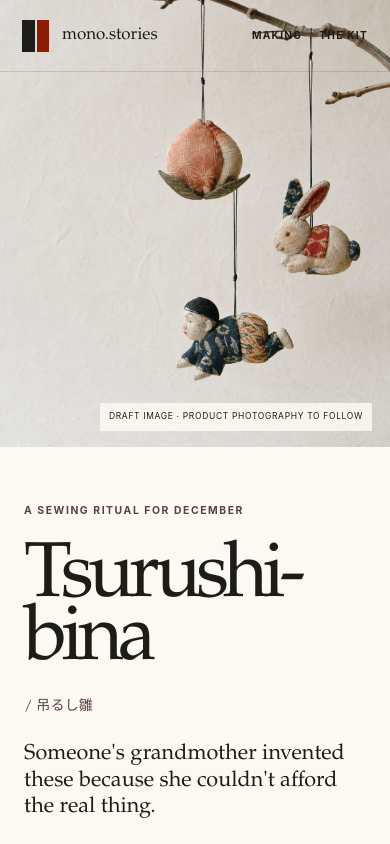
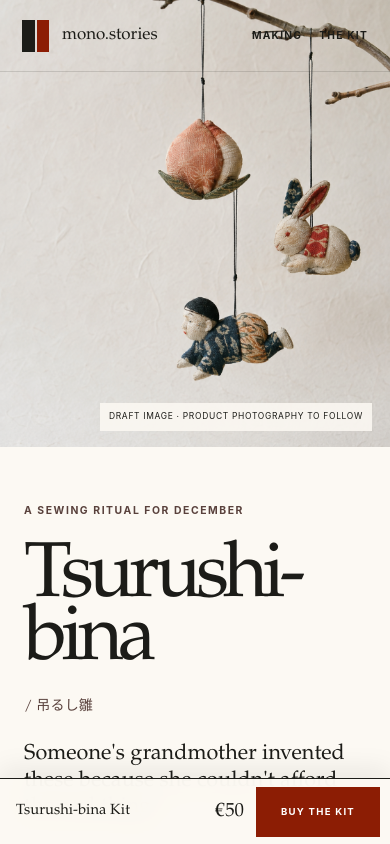
Before and after one commit to itosyun0805-pixel/monogatari, a Next.js app: page /pieces/tsurushi-bina-kit in a window 390 px wide. Shown: the top 844 px of the page. Built offline with nearby package versions, Linux system fonts and the light colour scheme; no server answers.

Commit message:
Feature Tsurushi-bina in object index

```diff
--- a/app/pieces/page.tsx
+++ b/app/pieces/page.tsx
@@ -7,6 +7,7 @@ import { client } from '@/sanity/lib/client'
 import { allPiecesQuery } from '@/sanity/lib/queries'
 import { siteUrl } from '@/lib/site'
 import type { PieceSummary } from '@/types/content'
+import { withTsurushiBina } from '@/content/tsurushi-bina-summary'
 
 export const revalidate = 60
 
@@ -17,7 +18,8 @@ export const metadata: Metadata = {
 }
 
 export default async function PiecesPage() {
-  const pieces = await client.fetch<PieceSummary[]>(allPiecesQuery)
+  const editorialPieces = await client.fetch<PieceSummary[]>(allPiecesQuery)
+  const pieces = withTsurushiBina(editorialPieces)
 
   return (
     <>
--- a/app/pieces/tsurushi-bina-kit/TsurushiPurchase.tsx
+++ b/app/pieces/tsurushi-bina-kit/TsurushiPurchase.tsx
@@ -5,8 +5,8 @@ import styles from './tsurushi.module.css'
 const SHOPIFY_CHECKOUT_URL = 'https://monostories-japan.myshopify.com/cart/47751296450731:1?country=DE&locale=en'
 
 export default function TsurushiPurchase() {
-
   return (
+    <>
       <section className={styles.purchase} id="kit" aria-labelledby="purchase-title">
         <div className={styles.purchaseIntro}>
           <p className={styles.sectionLabel}>Make the first three · 最初の三つ</p>
@@ -32,5 +32,15 @@ export default function TsurushiPurchase() {
           <p className={styles.taxNote}>Shipping, import duties, and taxes are calculated according to your destination at checkout.</p>
         </div>
       </section>
+
+      <aside className={styles.stickyPurchase} aria-label="Buy the Tsurushi-bina Kit">
+        <span className={styles.stickyProduct}>
+          <strong>Tsurushi-bina Kit</strong>
+          <small>Three ornaments · Ships within 30 days</small>
+        </span>
+        <span className={styles.stickyPrice}>€50</span>
+        <a href={SHOPIFY_CHECKOUT_URL}>Buy the kit</a>
+      </aside>
+    </>
   )
 }
--- a/app/pieces/tsurushi-bina-kit/tsurushi.module.css
+++ b/app/pieces/tsurushi-bina-kit/tsurushi.module.css
@@ -11,6 +11,7 @@
   --sans: -apple-system, BlinkMacSystemFont, 'Helvetica Neue', Arial, sans-serif;
   min-height: 100vh;
   overflow: hidden;
+  padding-bottom: 76px;
   background: var(--paper);
   color: var(--ink);
   font-family: var(--sans);
@@ -184,6 +185,14 @@
 .deadline { margin: 8px 0 0; color: rgba(252, 249, 243, .43); font-size: .62rem; text-align: center; }
 .taxNote { margin: 8px auto 0; max-width: 540px; color: rgba(252, 249, 243, .43); font-size: .62rem; line-height: 1.55; text-align: center; }
 
+.stickyPurchase { position: fixed; z-index: 80; right: 0; bottom: 0; left: 0; min-height: 76px; padding: 10px max(3vw, 22px); display: grid; grid-template-columns: 1fr auto auto; align-items: center; gap: 26px; border-top: 1px solid var(--ink); background: color-mix(in srgb, var(--paper) 95%, transparent); color: var(--ink); box-shadow: 0 -8px 28px rgba(28, 28, 24, .08); backdrop-filter: blur(16px); }
+.stickyProduct { min-width: 0; display: flex; flex-direction: column; gap: 2px; }
+.stickyProduct strong { overflow: hidden; font-family: var(--serif); font-size: 1.05rem; font-weight: 400; text-overflow: ellipsis; white-space: nowrap; }
+.stickyProduct small { color: var(--muted); font-size: .58rem; letter-spacing: .06em; text-transform: uppercase; }
+.stickyPrice { font-family: var(--serif); font-size: 1.5rem; }
+.stickyPurchase > a { min-width: 190px; min-height: 52px; padding: 12px 24px; display: grid; place-items: center; background: var(--red); color: #fff; font-size: .66rem; font-weight: 750; letter-spacing: .13em; text-transform: uppercase; transition: background .2s ease; }
+.stickyPurchase > a:hover { background: var(--red-dark); }
+
 .footer { min-height: 140px; padding: 30px max(5vw, 28px); display: grid; grid-template-columns: 1fr auto 1fr; align-items: center; gap: 30px; background: var(--ink); color: var(--paper); border-top: 1px solid rgba(252, 249, 243, .22); }
 .footer p { margin-bottom: 0; font-size: .65rem; letter-spacing: .1em; text-transform: uppercase; }
 .footer p:last-child { justify-self: end; color: rgba(252, 249, 243, .52); }
@@ -232,6 +241,7 @@
 }
 
 @media (max-width: 700px) {
+  .page { padding-bottom: 66px; }
   .header { height: 72px; }
   .header nav { gap: 17px; }
   .header nav a:first-child { display: none; }
@@ -284,6 +294,11 @@
   .productLine { gap: 12px; }
   .productLine strong { font-size: 1.03rem; }
   .productLine b { font-size: 1.45rem; }
+  .stickyPurchase { min-height: 66px; padding: 7px 10px 7px 16px; grid-template-columns: 1fr auto auto; gap: 12px; }
+  .stickyProduct strong { font-size: .92rem; }
+  .stickyProduct small { display: none; }
+  .stickyPrice { font-size: 1.18rem; }
+  .stickyPurchase > a { min-width: 124px; min-height: 50px; padding: 10px 14px; font-size: .6rem; }
   .footer { padding-block: 48px; grid-template-columns: 1fr; text-align: center; }
   .footerBrand { justify-self: center; }
   .footer p:last-child { justify-self: center; }
--- a/components/PieceCard.tsx
+++ b/components/PieceCard.tsx
@@ -4,7 +4,7 @@ import { NorenLink } from './NorenTransition'
 import type { PieceSummary } from '@/types/content'
 import { getEditorialStoryForPiece } from '@/content/editorial'
 
-export default function PieceCard({ title, titleJa, slug, heroImage, lifestyleTags, category, saleStatus, isAvailable }: PieceSummary) {
+export default function PieceCard({ title, titleJa, slug, heroImage, imageUrl, lifestyleTags, category, saleStatus, isAvailable }: PieceSummary) {
   const editorialImage = getEditorialStoryForPiece(slug.current)
   const statusLabel = isAvailable
     ? 'AVAILABLE · 販売中'
@@ -17,9 +17,9 @@ export default function PieceCard({ title, titleJa, slug, heroImage, lifestyleTa
   return (
     <NorenLink href={`/pieces/${slug.current}`} className="piece-card">
       <div className="piece-card__image">
-        {(editorialImage || heroImage) && (
+        {(imageUrl || editorialImage || heroImage) && (
           <Image
-            src={editorialImage?.heroImage || urlFor(heroImage!).width(600).height(750).url()}
+            src={imageUrl || editorialImage?.heroImage || urlFor(heroImage!).width(600).height(750).url()}
             alt={editorialImage?.heroAlt || title}
             width={600}
             height={750}
--- /dev/null
+++ b/content/tsurushi-bina-summary.ts
@@ -0,0 +1,22 @@
+import type { PieceSummary } from '@/types/content'
+
+export const tsurushiBinaSummary: PieceSummary = {
+  _id: 'piece-tsurushi-bina-kit',
+  title: 'Tsurushi-bina Kit',
+  titleJa: '吊るし雛キット',
+  slug: { current: 'tsurushi-bina-kit' },
+  category: '工芸',
+  lifestyleTags: ['Gift', 'Mindful Rituals'],
+  region: '関東',
+  placeName: 'Japan / 日本',
+  imageUrl: '/tsurushi-bina/hero-draft.png',
+  saleStatus: 'available',
+  isAvailable: true,
+  price: 50,
+  currency: 'EUR',
+  publishedAt: '2026-09-05T11:45:00.000Z',
+}
+
+export function withTsurushiBina(pieces: PieceSummary[]) {
+  return [tsurushiBinaSummary, ...pieces.filter((piece) => piece.slug.current !== tsurushiBinaSummary.slug.current)]
+}
--- a/types/content.ts
+++ b/types/content.ts
@@ -10,10 +10,13 @@ export type PieceSummary = {
   region?: string
   placeName?: string
   heroImage?: object | null
+  imageUrl?: string
   crossover?: string
   publishedAt?: string
   saleStatus?: 'editorial' | 'waitlist' | 'available' | 'soldOut'
   isAvailable?: boolean
+  price?: number
+  currency?: 'USD' | 'JPY' | 'GBP' | 'EUR'
 }
 
 export type PieceDetail = PieceSummary & {
```
Lines whose indentation alone changed are shown as unchanged.
